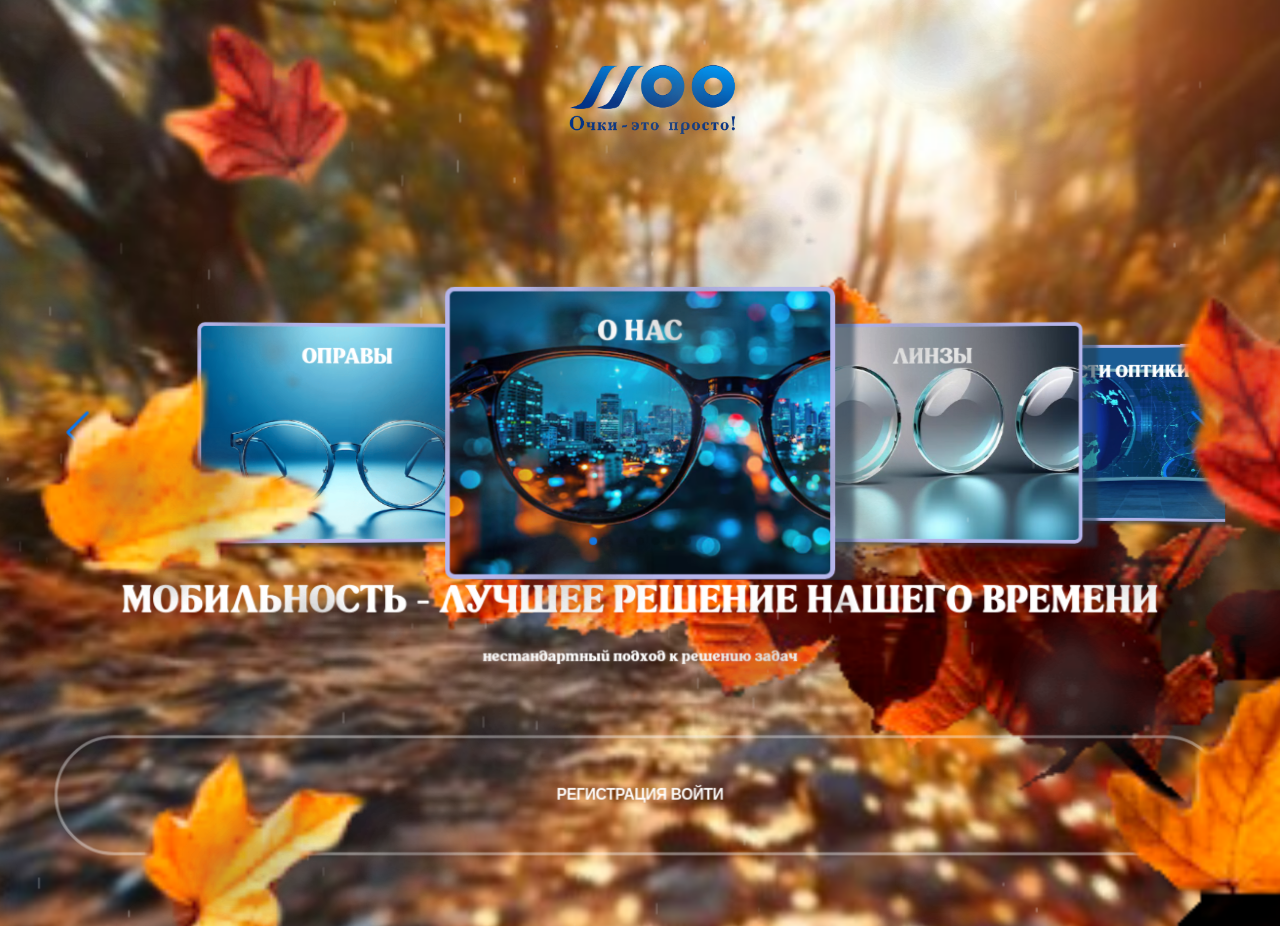
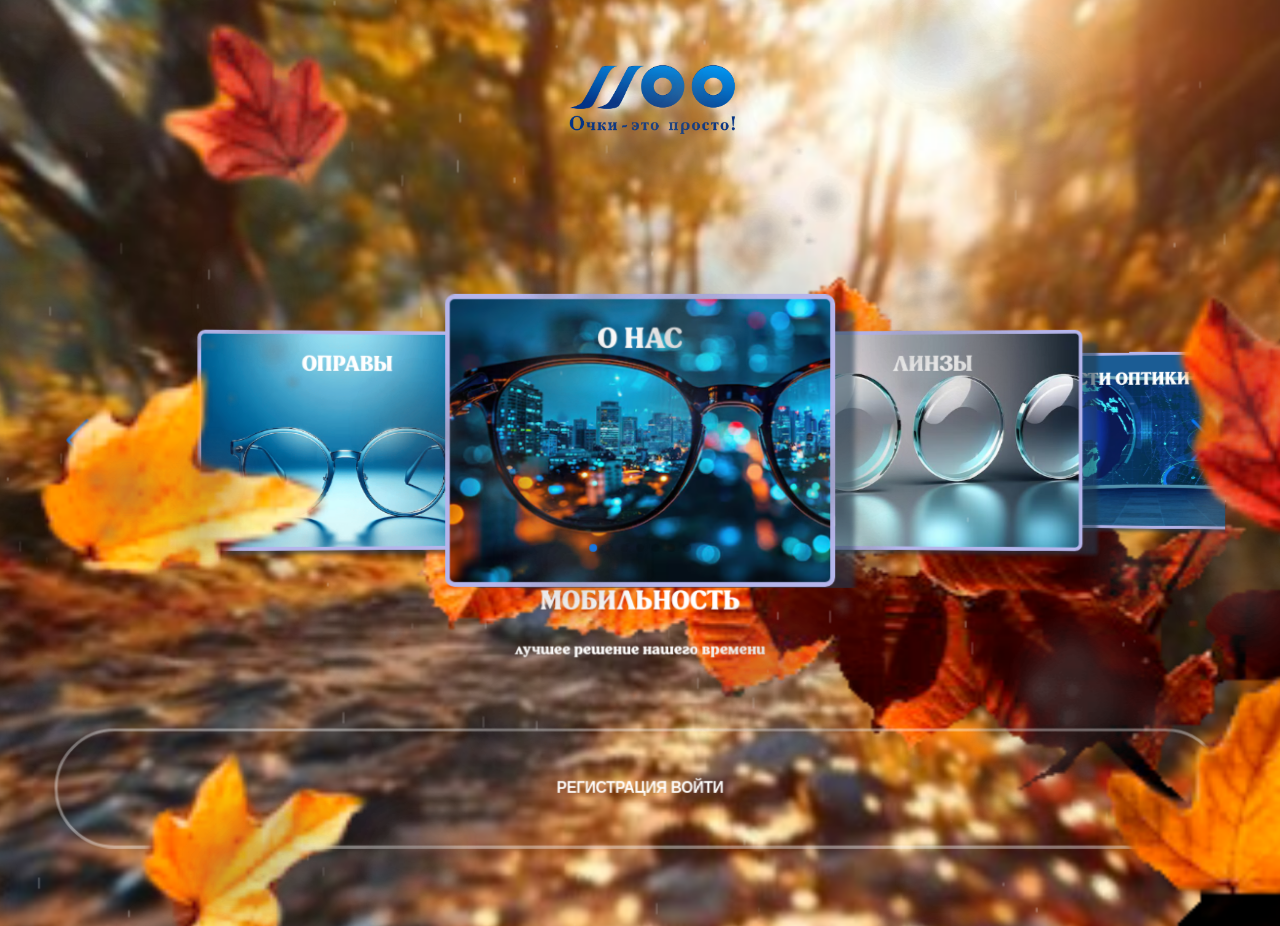
Before and after one commit to AlexVP747/-, a Django app: page / in a window 1280 px wide. Run offline with Django 5.2, Linux system fonts and the light colour scheme.

Commit message:
поменял надписи на главной странице

```diff
--- a/main/templates/main/index.html
+++ b/main/templates/main/index.html
@@ -44,8 +44,8 @@
             <!-- Если нам нужна полоса прокрутки -->
             {% comment %} <div class="swiper-scrollbar"></div> {% endcomment %}
           </div>
-					<h1>мобильность - лучшее решение <span>нашего времени</span></h1>
-					<div class="hero-content__p">нестандартный подход  к решению задач</div>
+					<h3>мобильность</h3>
+					<div class="hero-content__p"><p>лучшее решение нашего времени</p></div>
           <div class='auth'>
             {% if user.is_authenticated %}
             {{user.username}}
```
